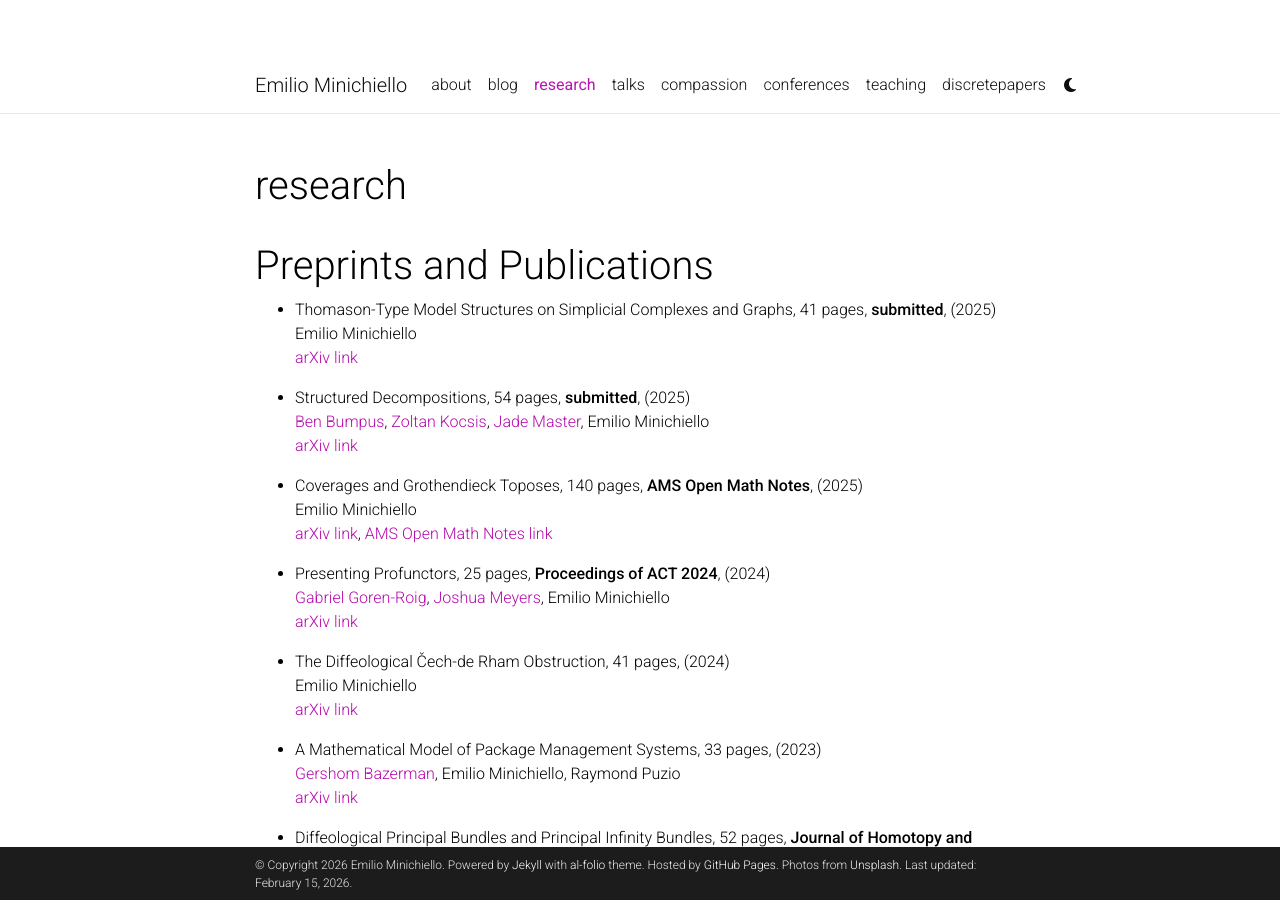
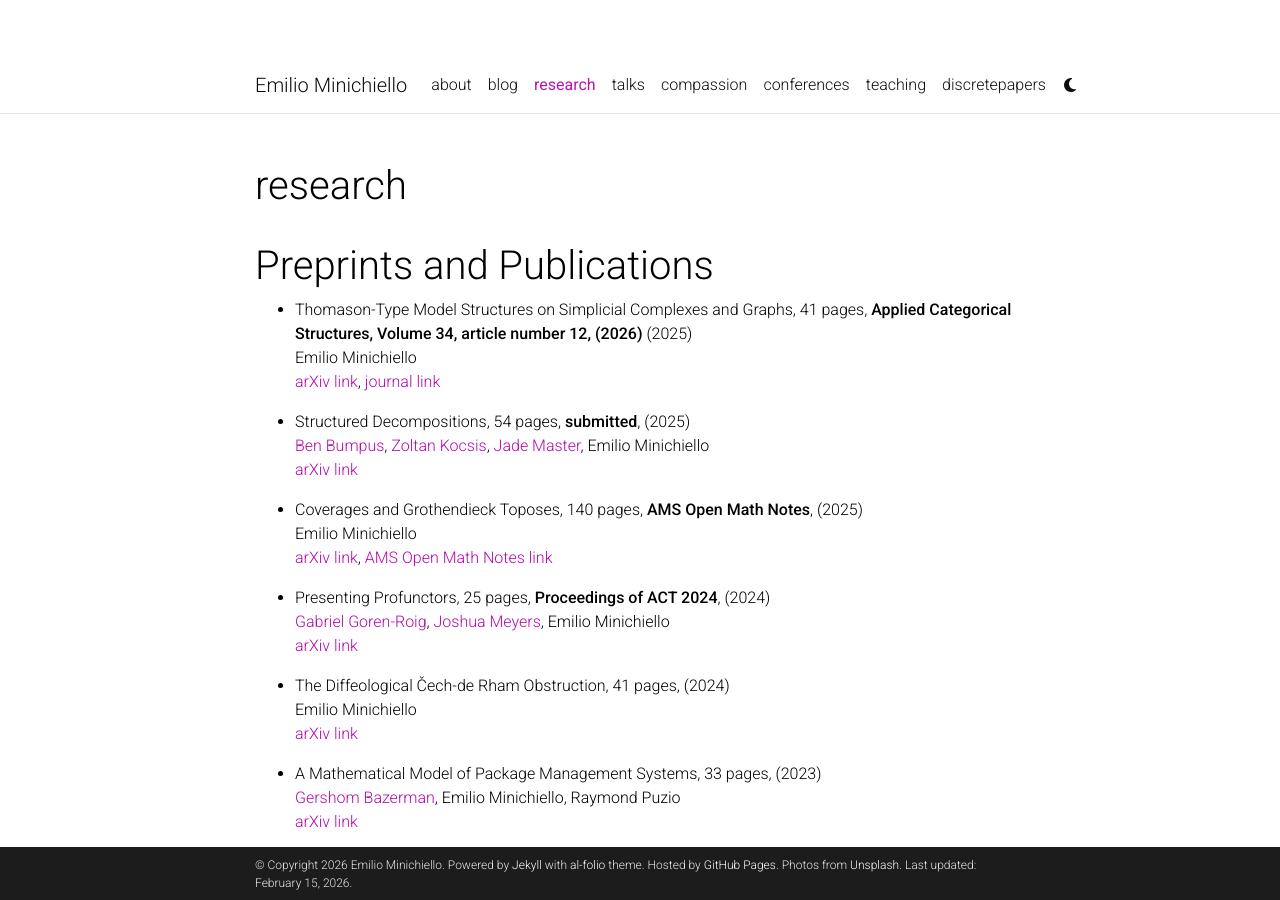
Before and after one commit to eminichiello67/eminichiello67.github.io, a Jekyll site: the page built from _pages/research.md, in a window 1280 px wide and 900 px high. Built offline with Jekyll 4.4.1, drawn with Linux system fonts in a browser that asks for light colours; full-size pictures stand in for the smaller copies a plugin makes; comment, search, counter and statistics services are not loaded; a style sheet for code colours, icons or effects is not loaded.

Commit message:
Thomason published

```diff
--- a/_pages/research.md
+++ b/_pages/research.md
@@ -8,9 +8,9 @@ nav_order: 1
 ---
 
 # Preprints and Publications
-* Thomason-Type Model Structures on Simplicial Complexes and Graphs, 41 pages, **submitted**, (2025)\
+* Thomason-Type Model Structures on Simplicial Complexes and Graphs, 41 pages, **Applied Categorical Structures, Volume 34, article number 12, (2026)** (2025)\
 Emilio Minichiello\
-[arXiv link](https://arxiv.org/abs/2508.08195)
+[arXiv link](https://arxiv.org/abs/2508.08195), [journal link](https://link.springer.com/article/10.1007/s10485-026-09850-6)
 
 * Structured Decompositions, 54 pages, **submitted**, (2025)\
 [Ben Bumpus](https://bmbumpus.com/about-me/), [Zoltan Kocsis](https://existence.property/), [Jade Master](https://sites.google.com/view/jadeedenstarmaster/home), Emilio Minichiello\
```
Also changed, not shown: _news/news_thomason_published.md (added, +8 -0 lines), _pages/teaching.md (+4 -0 lines).
